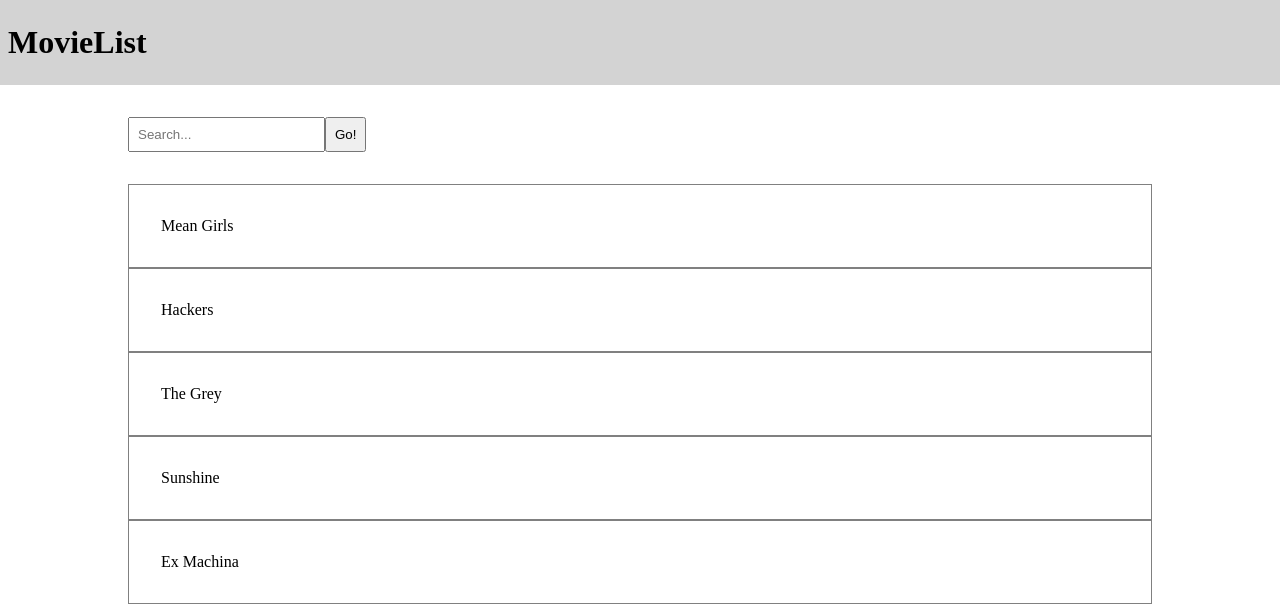
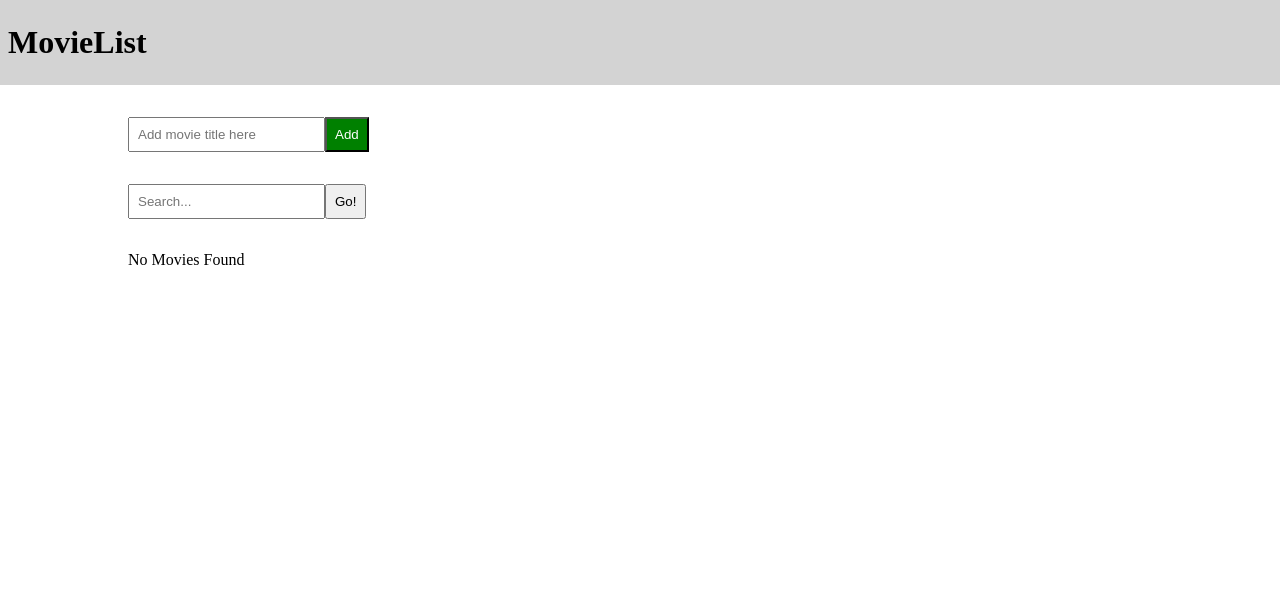
Before and after one commit to AustinAbbott/movies, a React app: page / in a window 1280 px wide. Shown: the top 606 px of the page. Built offline with nearby package versions, Linux system fonts and the light colour scheme; the HTML template or start-up script is replaced by a standard one.

Commit message:
add input field for adding movies, no hardcoded data

```diff
--- /dev/null
+++ b/src/components/AddMovie.js
@@ -0,0 +1,36 @@
+import React, { Component } from 'react';
+
+class AddMovie extends Component {
+  constructor(props){
+    super(props);
+    this.state = {
+      movie: ""
+    };
+
+    this.handleInput = this.handleInput.bind(this);
+  }
+
+  handleInput(e) {
+    this.setState({movie: e.target.value})
+  }
+
+  render() {
+    return (
+      <div className="p2-t">
+        <input
+          className="p0-a"
+          type="text"
+          placeholder="Add movie title here"
+          value={this.state.movie}
+          onChange={this.handleInput}/>
+
+        <button
+          className="p0-a greenbtn"
+          onClick={() => this.props.addMovie(this.state.movie)}
+        >Add</button>
+      </div>
+    )
+  }
+}
+
+export default AddMovie;
--- a/src/components/App.js
+++ b/src/components/App.js
@@ -1,6 +1,7 @@
 import React from 'react';
 import MovieList from './MovieList';
 import SearchBar from './SearchBar';
+import AddMovie from './AddMovie';
 import '../main.css';
 
 var movies = [
@@ -15,16 +16,25 @@ class App extends React.Component {
   constructor(props) {
     super(props);
     this.state = {
-      searchResults: movies
+      searchResults: [],
+      allMovies: []
     }
     this.findMovie = this.findMovie.bind(this);
+    this.addMovie = this.addMovie.bind(this);
   }
 
   findMovie(search) {
-    let results = movies.filter(movie =>{
-      return movie.title.toLowerCase().indexOf(search.toLowerCase()) >= 0}
-  );
+    let results = this.allMovies.filter(movie =>{
+      return movie.title.toLowerCase().indexOf(search.toLowerCase()) >= 0});
     this.setState({searchResults: results});
+  }
+
+  addMovie(e,movie) {
+    e.preventDefault();
+    this.setState({
+      allMovies: [...this.state.allMovies, {title: movie}],
+      searchResults: [...this.state.searchResults, {title: movie}]
+    });
   }
 
   render(){
@@ -32,7 +42,8 @@ class App extends React.Component {
     <div>
       <div className="navbar"><h1>MovieList</h1></div>
       <div className="m-rl">
-        <SearchBar movies={movies} findMovie={this.findMovie}/>
+        <AddMovie addMovie={this.addMovie} />
+        <SearchBar movies={this.state.allMovies} findMovie={this.findMovie}/>
         <MovieList movies={this.state.searchResults}/>
       </div>
     </div>
--- a/src/main.css
+++ b/src/main.css
@@ -28,3 +28,8 @@ h1 {
 .lines {
   border: 1px solid gray;
 }
+
+.greenbtn {
+  background: green;
+  color: white;
+}
```
